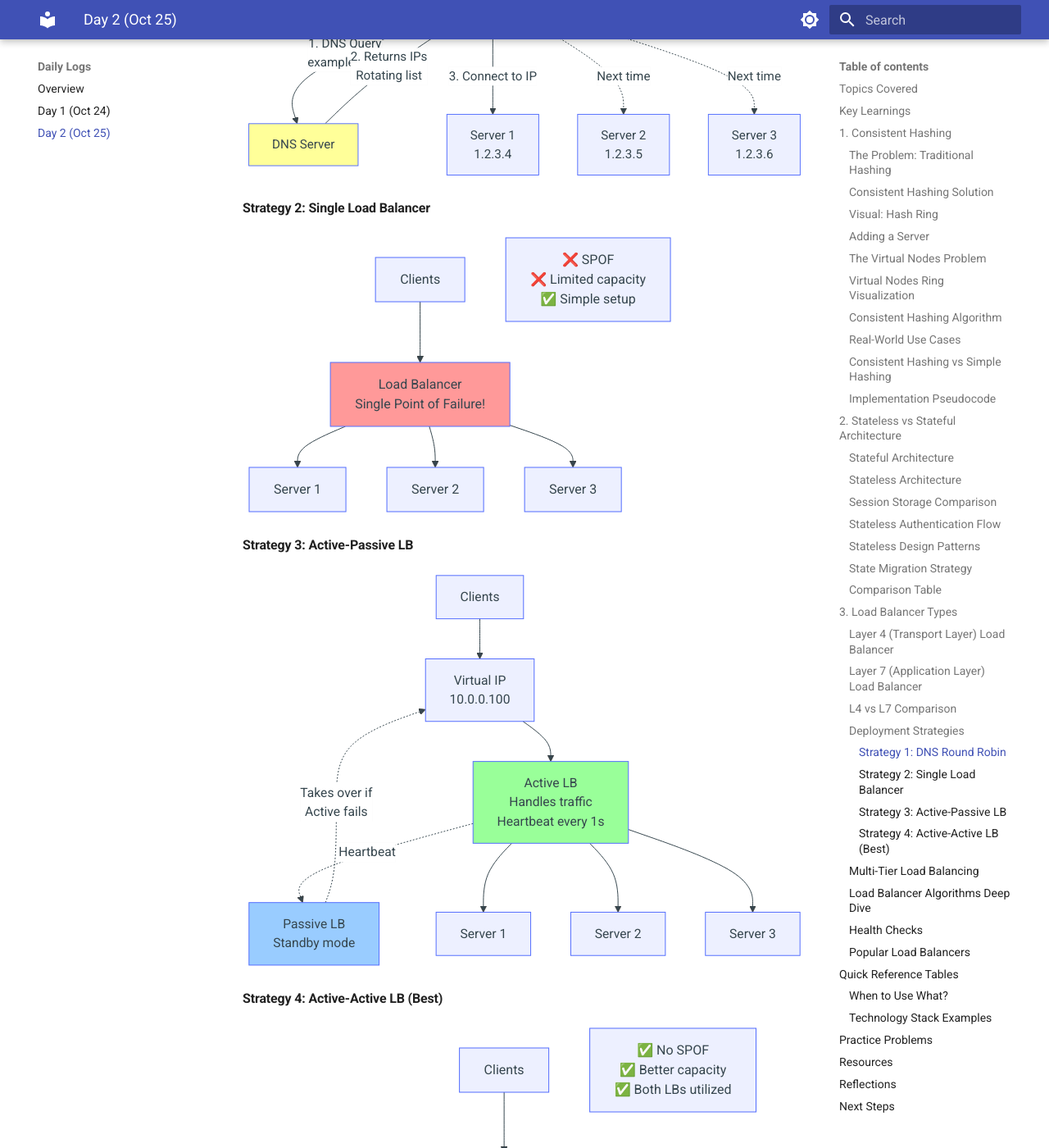
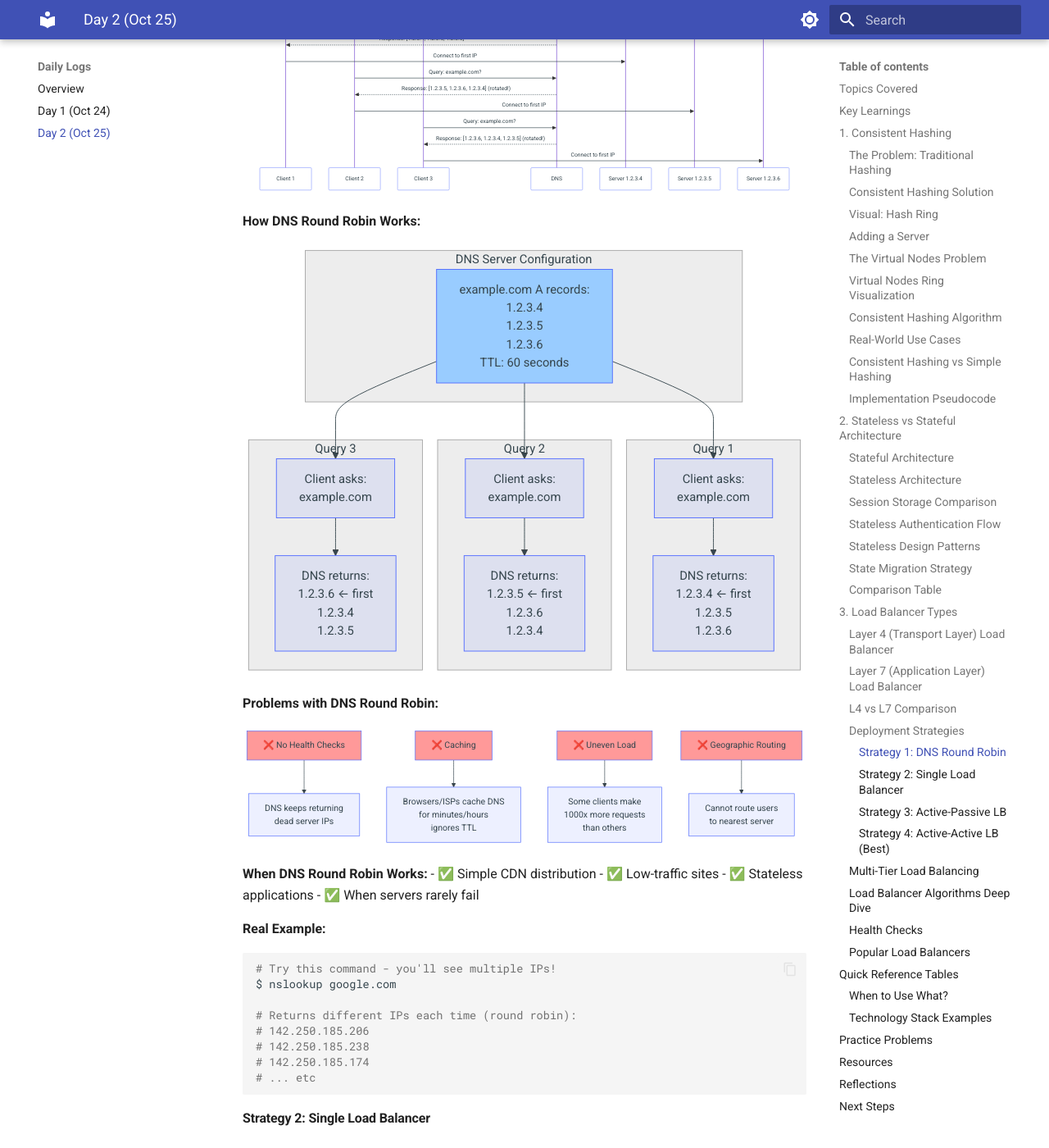
Before and after one commit to hawaijar/System-Design-Journey, an MkDocs documentation site: the page built from docs/daily/2024-10-25.md, in a window 1280 px wide and 1400 px high, scrolled down 14014 px. Shown: the whole window at 82% size. Built offline with MkDocs 1.6.1 and Material for MkDocs 9.7.7, drawn with Linux system fonts in a browser that asks for light colours; some of the changed lines change nothing that is shown; some of the changed text lies outside the part shown.

Commit message:
Add detailed explanation of DNS Round Robin load balancing
Added:
- Sequence diagram showing 3 clients getting rotated IPs
- How DNS RR works: multiple A records returned in rotating order
- Problems diagram: health checks, caching, uneven load, geo routing
- When it works well (simple CDN, low traffic, stateless apps)
- Real example with nslookup command

DNS Round Robin is one of the oldest LB techniques - simple but limited!

````diff
--- a/docs/daily/2024-10-25.md
+++ b/docs/daily/2024-10-25.md
@@ -513,18 +513,87 @@ graph LR
 
 #### Strategy 1: DNS Round Robin
 
+**Yes! DNS can do load balancing by returning multiple IPs in rotating order**
+
+```mermaid
+sequenceDiagram
+    participant C1 as Client 1
+    participant C2 as Client 2
+    participant C3 as Client 3
+    participant DNS
+    participant S1 as Server 1.2.3.4
+    participant S2 as Server 1.2.3.5
+    participant S3 as Server 1.2.3.6
+
+    C1->>DNS: Query: example.com?
+    DNS-->>C1: Response: [1.2.3.4, 1.2.3.5, 1.2.3.6]
+    C1->>S1: Connect to first IP
+
+    C2->>DNS: Query: example.com?
+    DNS-->>C2: Response: [1.2.3.5, 1.2.3.6, 1.2.3.4] (rotated!)
+    C2->>S2: Connect to first IP
+
+    C3->>DNS: Query: example.com?
+    DNS-->>C3: Response: [1.2.3.6, 1.2.3.4, 1.2.3.5] (rotated!)
+    C3->>S3: Connect to first IP
+```
+
+**How DNS Round Robin Works:**
+
 ```mermaid
 graph TB
-    Client[Client] -->|1. DNS Query<br/>example.com| DNS[DNS Server]
-    DNS -->|2. Returns IPs<br/>Rotating list| Client
+    subgraph "DNS Server Configuration"
+        Config["example.com A records:<br/>1.2.3.4<br/>1.2.3.5<br/>1.2.3.6<br/>TTL: 60 seconds"]
+    end
 
-    Client -->|3. Connect to IP| S1[Server 1<br/>1.2.3.4]
-    Client -.->|Next time| S2[Server 2<br/>1.2.3.5]
-    Client -.->|Next time| S3[Server 3<br/>1.2.3.6]
+    subgraph "Query 1"
+        Q1[Client asks:<br/>example.com] --> R1[DNS returns:<br/>1.2.3.4 ← first<br/>1.2.3.5<br/>1.2.3.6]
+    end
 
-    Problem[❌ No health checks<br/>❌ Uneven distribution<br/>❌ DNS caching issues]
+    subgraph "Query 2"
+        Q2[Client asks:<br/>example.com] --> R2[DNS returns:<br/>1.2.3.5 ← first<br/>1.2.3.6<br/>1.2.3.4]
+    end
 
-    style DNS fill:#ff9
+    subgraph "Query 3"
+        Q3[Client asks:<br/>example.com] --> R3[DNS returns:<br/>1.2.3.6 ← first<br/>1.2.3.4<br/>1.2.3.5]
+    end
+
+    Config --> Q1 & Q2 & Q3
+
+    style Config fill:#9cf
+```
+
+**Problems with DNS Round Robin:**
+
+```mermaid
+graph TD
+    Issue1[❌ No Health Checks] --> Explain1[DNS keeps returning<br/>dead server IPs]
+    Issue2[❌ Caching] --> Explain2[Browsers/ISPs cache DNS<br/>for minutes/hours<br/>ignores TTL]
+    Issue3[❌ Uneven Load] --> Explain3[Some clients make<br/>1000x more requests<br/>than others]
+    Issue4[❌ Geographic Routing] --> Explain4[Cannot route users<br/>to nearest server]
+
+    style Issue1 fill:#f99
+    style Issue2 fill:#f99
+    style Issue3 fill:#f99
+    style Issue4 fill:#f99
+```
+
+**When DNS Round Robin Works:**
+- ✅ Simple CDN distribution
+- ✅ Low-traffic sites
+- ✅ Stateless applications
+- ✅ When servers rarely fail
+
+**Real Example:**
+```bash
+# Try this command - you'll see multiple IPs!
+$ nslookup google.com
+
+# Returns different IPs each time (round robin):
+# 142.250.185.206
+# 142.250.185.238
+# 142.250.185.174
+# ... etc
 ```
 
 #### Strategy 2: Single Load Balancer
````
